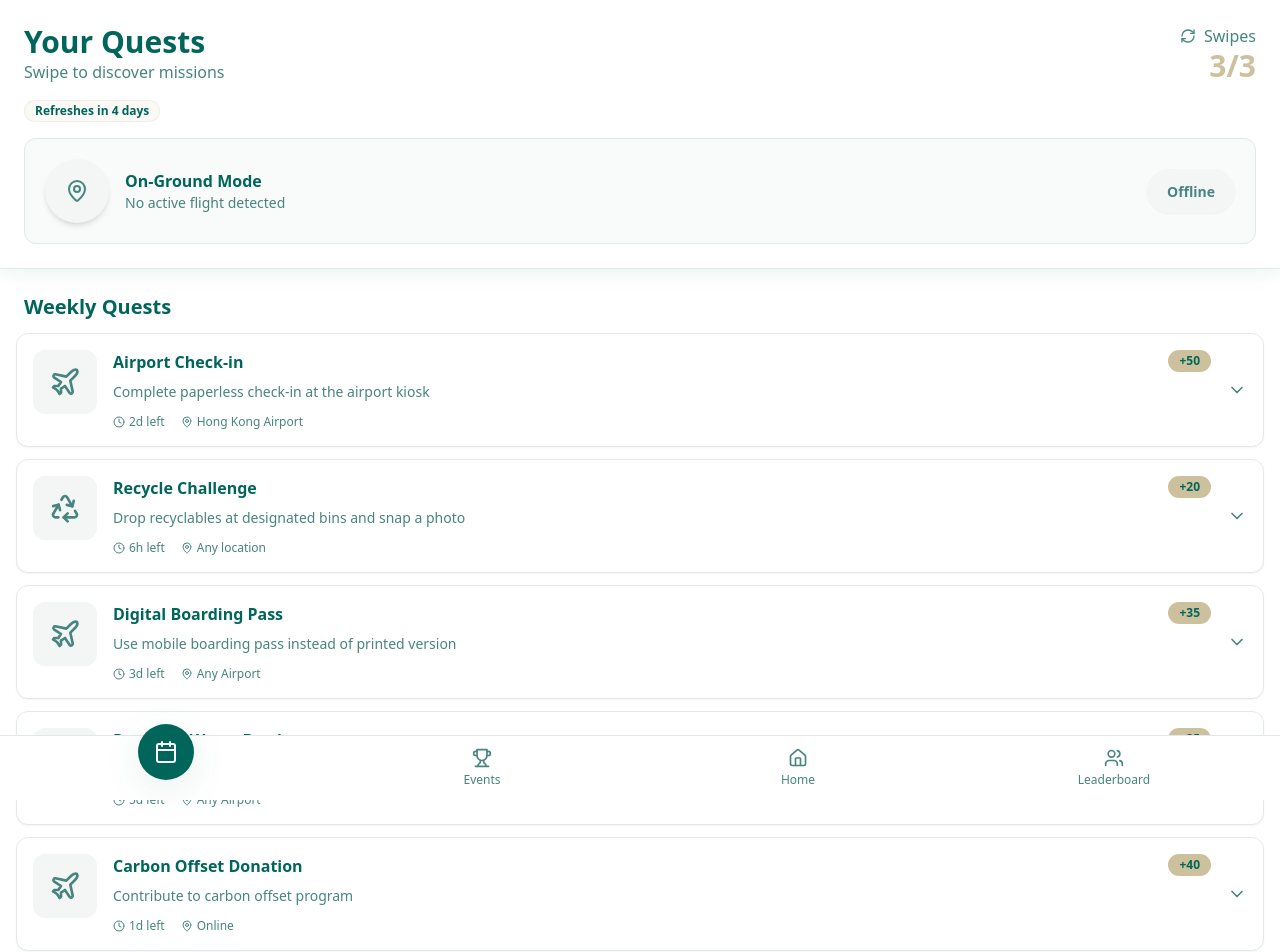
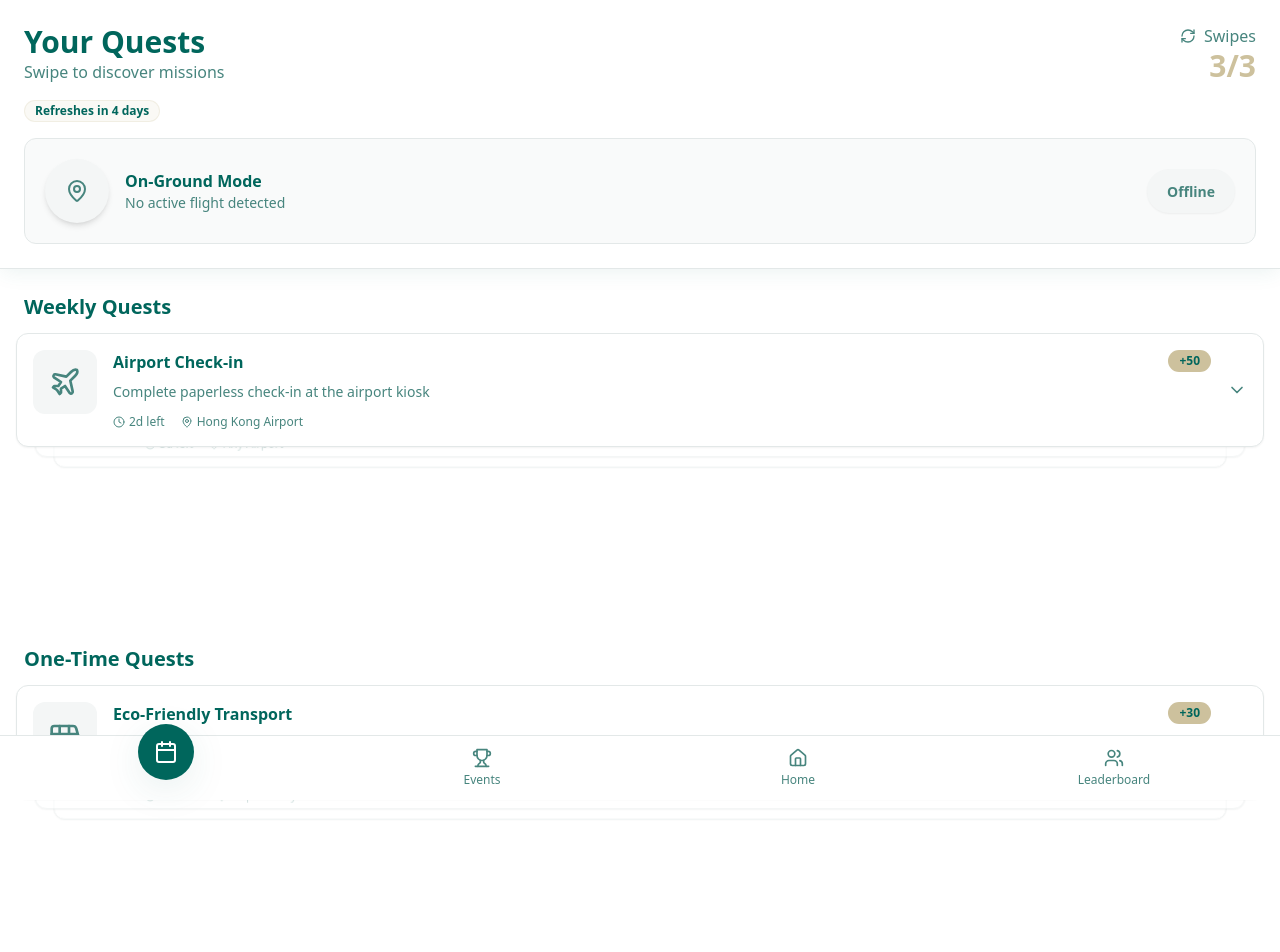
Before and after one commit to vincent-cy/cathay-quest, a React (Vite) app: page / in a window 1280 px wide. Shown: the top 952 px of the page. Built offline with nearby package versions, Linux system fonts and the light colour scheme; the HTML template or start-up script is replaced by a standard one.

Commit message:
Refactor quest card swiping

```diff
--- a/src/pages/Quests.tsx
+++ b/src/pages/Quests.tsx
@@ -251,20 +251,31 @@ const Quests = () => {
         </Card>
       </header>
 
-      <div className="px-4 py-6 space-y-6">
+      <div className="px-4 py-6 space-y-8">
         {/* In-Flight Mode - Show In-Flight Quests */}
         {isInFlight && (
           <div className="space-y-3">
             <h2 className="text-xl font-bold text-white px-2">In-Flight Quests</h2>
             {inFlightQuests.length > 0 ? (
-              inFlightQuests.map(quest => (
+              <div className="relative h-[280px]" style={{ perspective: "1000px" }}>
+                {inFlightQuests.slice(0, 3).map((quest, index) => (
+                  <div
+                    key={quest.id}
+                    className="absolute w-full transition-all duration-300"
+                    style={{
+                      zIndex: inFlightQuests.length - index,
+                      transform: `translateY(${index * 12}px) scale(${1 - index * 0.03})`,
+                      opacity: index === 0 ? 1 : 0.6,
+                    }}
+                  >
                     <CompactQuestCard
-                  key={quest.id}
                       quest={quest}
                       isInFlight={isInFlight}
                       onSwipeLeft={() => handleSwipeLeft(quest.id)}
                     />
-              ))
+                  </div>
+                ))}
+              </div>
             ) : (
               <p className="text-white/70 text-center py-8">No in-flight quests available</p>
             )}
@@ -278,14 +289,25 @@ const Quests = () => {
             <div className="space-y-3">
               <h2 className="text-xl font-bold text-foreground px-2">Weekly Quests</h2>
               {weeklyQuests.length > 0 ? (
-                weeklyQuests.map(quest => (
+                <div className="relative h-[280px]" style={{ perspective: "1000px" }}>
+                  {weeklyQuests.slice(0, 3).map((quest, index) => (
+                    <div
+                      key={quest.id}
+                      className="absolute w-full transition-all duration-300"
+                      style={{
+                        zIndex: weeklyQuests.length - index,
+                        transform: `translateY(${index * 12}px) scale(${1 - index * 0.03})`,
+                        opacity: index === 0 ? 1 : 0.6,
+                      }}
+                    >
                       <CompactQuestCard
-                    key={quest.id}
                         quest={quest}
                         isInFlight={isInFlight}
                         onSwipeLeft={() => handleSwipeLeft(quest.id)}
                       />
-                ))
+                    </div>
+                  ))}
+                </div>
               ) : (
                 <p className="text-muted-foreground text-center py-8">No weekly quests available</p>
               )}
@@ -295,14 +317,25 @@ const Quests = () => {
             <div className="space-y-3">
               <h2 className="text-xl font-bold text-foreground px-2">One-Time Quests</h2>
               {oneTimeQuests.length > 0 ? (
-                oneTimeQuests.map(quest => (
+                <div className="relative h-[280px]" style={{ perspective: "1000px" }}>
+                  {oneTimeQuests.slice(0, 3).map((quest, index) => (
+                    <div
+                      key={quest.id}
+                      className="absolute w-full transition-all duration-300"
+                      style={{
+                        zIndex: oneTimeQuests.length - index,
+                        transform: `translateY(${index * 12}px) scale(${1 - index * 0.03})`,
+                        opacity: index === 0 ? 1 : 0.6,
+                      }}
+                    >
                       <CompactQuestCard
-                    key={quest.id}
                         quest={quest}
                         isInFlight={isInFlight}
                         onSwipeLeft={() => handleSwipeLeft(quest.id)}
                       />
-                ))
+                    </div>
+                  ))}
+                </div>
               ) : (
                 <p className="text-muted-foreground text-center py-8">No one-time quests available</p>
               )}
```
Lines whose indentation alone changed are shown as unchanged.
